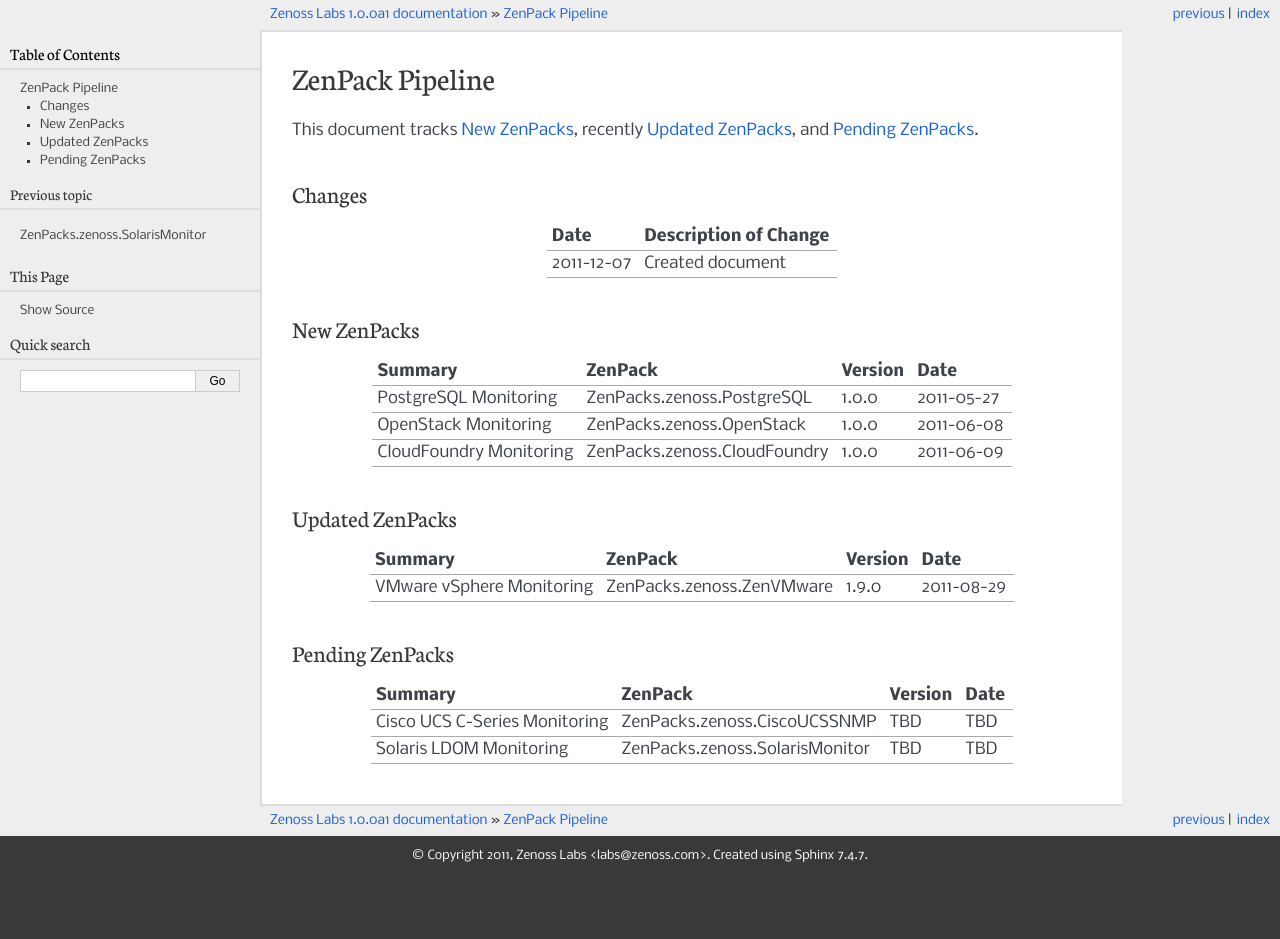
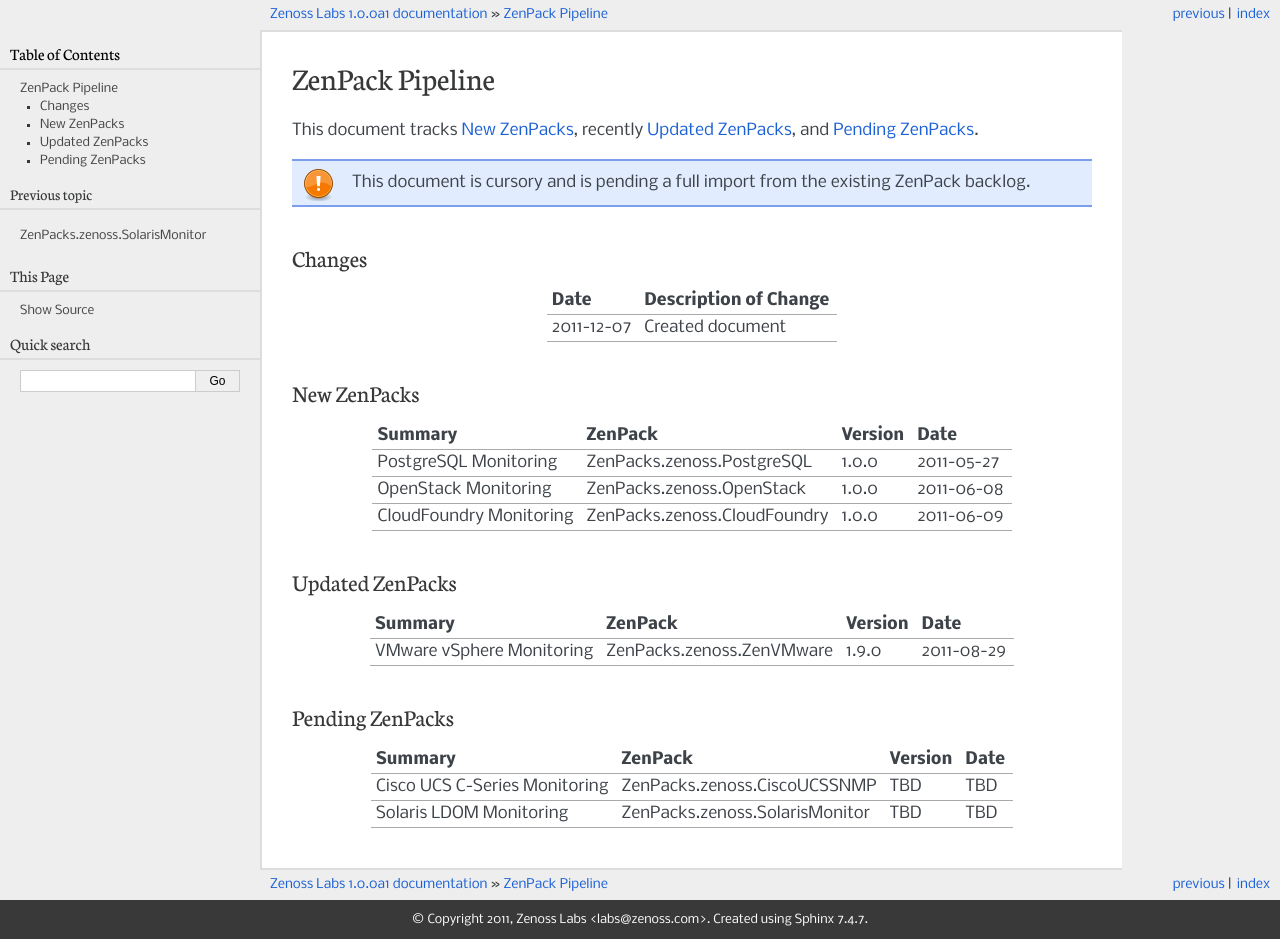
Before and after one commit to zenoss/zenosslabs, a Sphinx documentation site: the page built from docs/zenpack_pipeline.rst, in a window 1280 px wide. Built offline with Sphinx 7.4.7, drawn with Linux system fonts in a browser that asks for light colours; before the commit the page ends 900 px from its top, so only the background shows below that.

Commit message:
Add note about pipeline not being complete.

```diff
--- a/docs/zenpack_pipeline.rst
+++ b/docs/zenpack_pipeline.rst
@@ -4,6 +4,11 @@
 
 This document tracks `New ZenPacks`_, recently `Updated ZenPacks`_, and
 `Pending ZenPacks`_.
+
+.. note::
+    This document is cursory and is pending a full import from the existing
+    ZenPack backlog.
+
 
 Changes
 ===============================================================================
@@ -13,6 +18,7 @@
 =========== ====================================================================
 2011-12-07  Created document
 =========== ====================================================================
+
 
 New ZenPacks
 ===============================================================================
```
